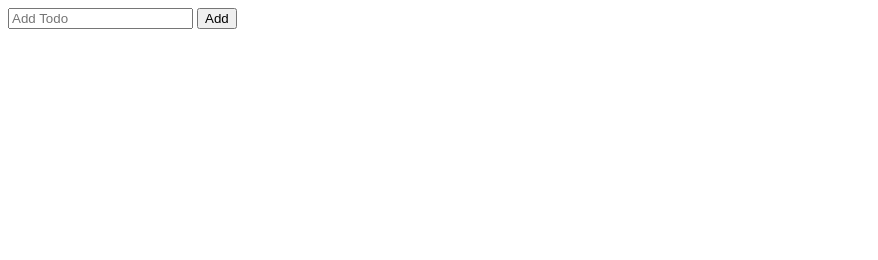
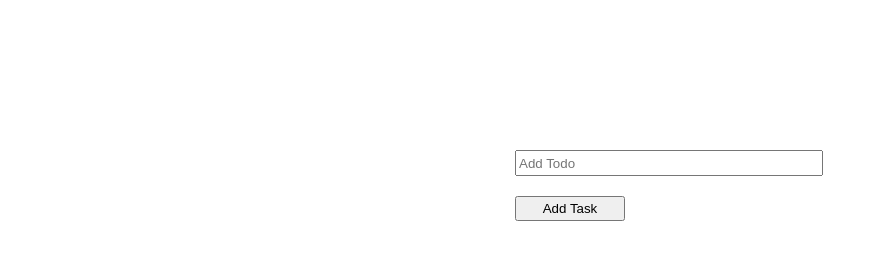
Before and after one commit to alex-skakun/fd2-homework-5, a website built with webpack: page src/index.html in a window 1280 px wide. Shown: the whole page, without its empty margins (0-878 px from the left). Built offline with nearby package versions, Linux system fonts and the light colour scheme.

Commit message:
add some styles

```diff
--- a/src/index.html
+++ b/src/index.html
@@ -5,10 +5,11 @@
     <title>TODO</title>
 </head>
 <body>
-<form>
-    <input type='text' placeholder='Add Todo'>
-    <button type='submit' class="addTodo">Add</button>
-</form>
+    <form>
+        <input type='text' class="inputTodo" placeholder='Add Todo'>
+        <button type='submit' class="addTodo">Add Task</button>
+    </form>
+
 <template>
     <li>
         <h1></h1>
--- a/src/style.scss
+++ b/src/style.scss
@@ -0,0 +1,25 @@
+body {
+  box-sizing: border-box;
+}
+
+form {
+  margin: 150px auto 0 auto;
+  width:250px;
+}
+
+input {
+  width: 300px;
+  height: 20px;
+  margin-bottom: 20px;
+}
+button {
+  width: 110px;
+  height: 25px;
+}
+ul{
+  list-style: none;
+  margin: 0px;
+  padding: 0px;
+  overflow: hidden;
+  text-align: center;
+}
```
